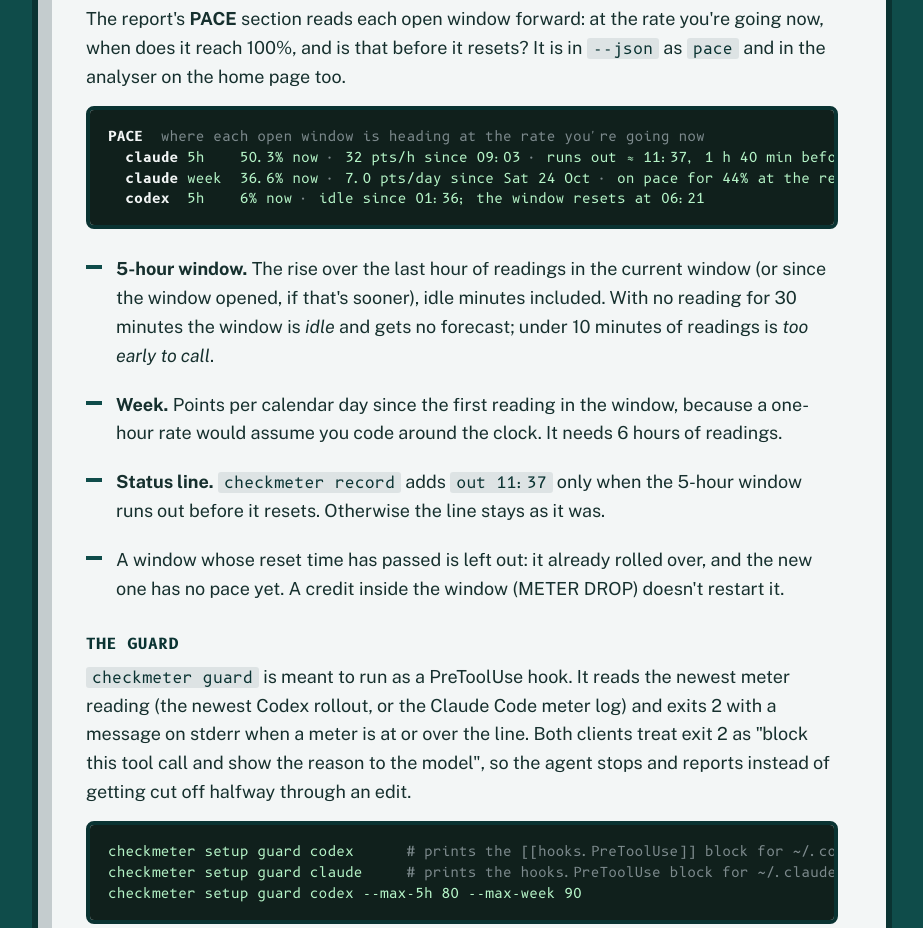
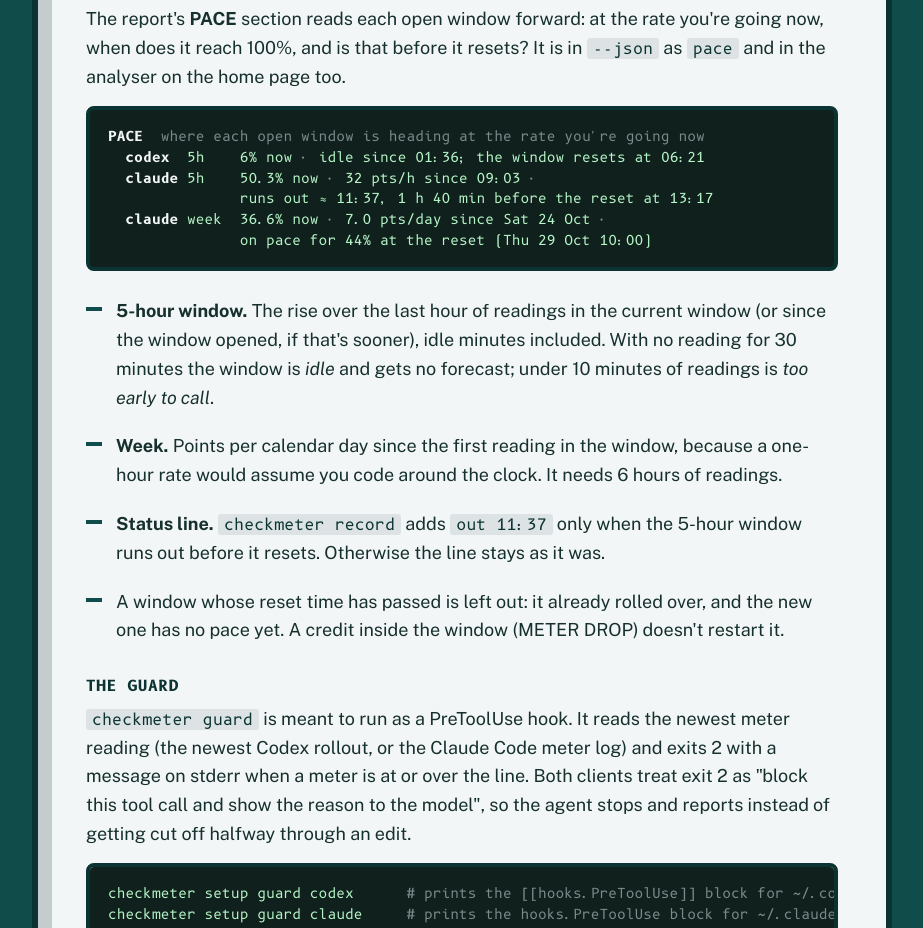
Before and after one commit to Blackman99/checkmeter, a website: page site/docs/index.html in a window 1280 px wide. Shown: the part 3403-4331 px from the top of the page, without its empty margins (308-1231 px from the left). Drawn offline with Linux system fonts and the light colour scheme.

Commit message:
Site: wrap PACE rows so nothing clips; docs rows in report order

```diff
--- a/site/docs/index.html
+++ b/site/docs/index.html
@@ -119,9 +119,11 @@ checkmeter setup claude --write   <span class="c"># apply it; the old file is ke
   <h3 id="pace">Pace forecast</h3>
   <p>The report's <b>PACE</b> section reads each open window forward: at the rate you're going now, when does it reach 100%, and is that before it resets? It is in <code>--json</code> as <code>pace</code> and in the analyser on the home page too.</p>
   <pre class="term"><code><b>PACE</b>  <span class="c">where each open window is heading at the rate you're going now</span>
-  <b>claude</b> 5h    50.3% now <span class="c">·</span> 32 pts/h since 09:03 <span class="c">·</span> runs out ≈ 11:37, 1 h 40 min before the reset at 13:17
-  <b>claude</b> week  36.6% now <span class="c">·</span> 7.0 pts/day since Sat 24 Oct <span class="c">·</span> on pace for 44% at the reset (Thu 29 Oct 10:00)
-  <b>codex</b>  5h    6% now <span class="c">·</span> idle since 01:36; the window resets at 06:21</code></pre>
+  <b>codex</b>  5h    6% now <span class="c">·</span> idle since 01:36; the window resets at 06:21
+  <b>claude</b> 5h    50.3% now <span class="c">·</span> 32 pts/h since 09:03 <span class="c">·</span>
+               runs out ≈ 11:37, 1 h 40 min before the reset at 13:17
+  <b>claude</b> week  36.6% now <span class="c">·</span> 7.0 pts/day since Sat 24 Oct <span class="c">·</span>
+               on pace for 44% at the reset (Thu 29 Oct 10:00)</code></pre>
   <ul class="limits">
     <li><b>5-hour window.</b> The rise over the last hour of readings in the current window (or since the window opened, if that's sooner), idle minutes included. With no reading for 30 minutes the window is <i>idle</i> and gets no forecast; under 10 minutes of readings is <i>too early to call</i>.</li>
     <li><b>Week.</b> Points per calendar day since the first reading in the window, because a one-hour rate would assume you code around the clock. It needs 6 hours of readings.</li>
--- a/site/style.css
+++ b/site/style.css
@@ -113,7 +113,7 @@ main { max-width: 980px; margin: 0 auto; padding: 0 clamp(16px, 4vw, 32px) 40px;
 .rline.bad, .rline.warn, .rline.stuck { padding-left: 1.4em; text-indent: -1.4em; margin-top: .5em; }
 .rline.gap { height: .8em; }
 .rline.bad { color: var(--bad); } .rline.warn { color: var(--gas); } .rline.dim { color: var(--steel-lo); } .rline.stuck { color: var(--stuck); } .rline.head { color: var(--steel-hi); font-weight: 700; }
-.rline.p { white-space: pre-wrap; margin-top: 0; padding-left: 0; text-indent: 0; }
+.rline.p { white-space: pre-wrap; margin-top: 0; padding-left: 15ch; text-indent: -15ch; }
 
 .foot { margin-top: 30px; background: var(--enamel-deep); padding-bottom: 26px; text-align: center; }
 .foot p { margin: 18px 16px 0; }
```
Also changed, not shown: site/index.html (+7 -4 lines).
